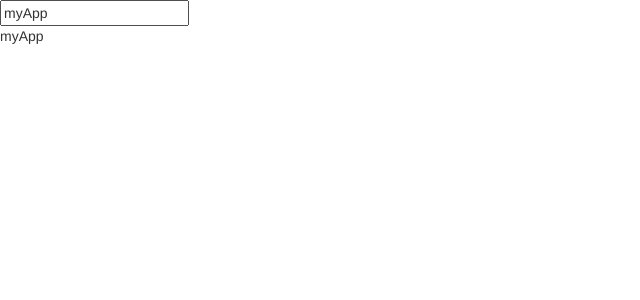
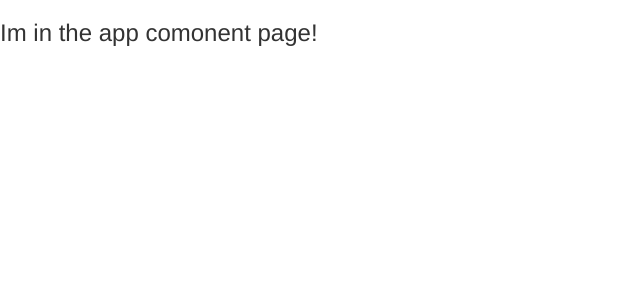
Before and after one commit to heshamzm/Learning-Angular, an Angular app: page / in a window 1280 px wide. Shown: the top 300 px of the page, without its empty margins (0-640 px from the left). Built offline with nearby package versions, Linux system fonts and the light colour scheme.

Commit message:
learning angular

```diff
--- a/src/app/app.component.html
+++ b/src/app/app.component.html
@@ -1,2 +1 @@
-<input type="text" [(ngModel)] = "title">
-<p>{{ title }}</p>
+<h3>Im in the app comonent page!</h3>
```
